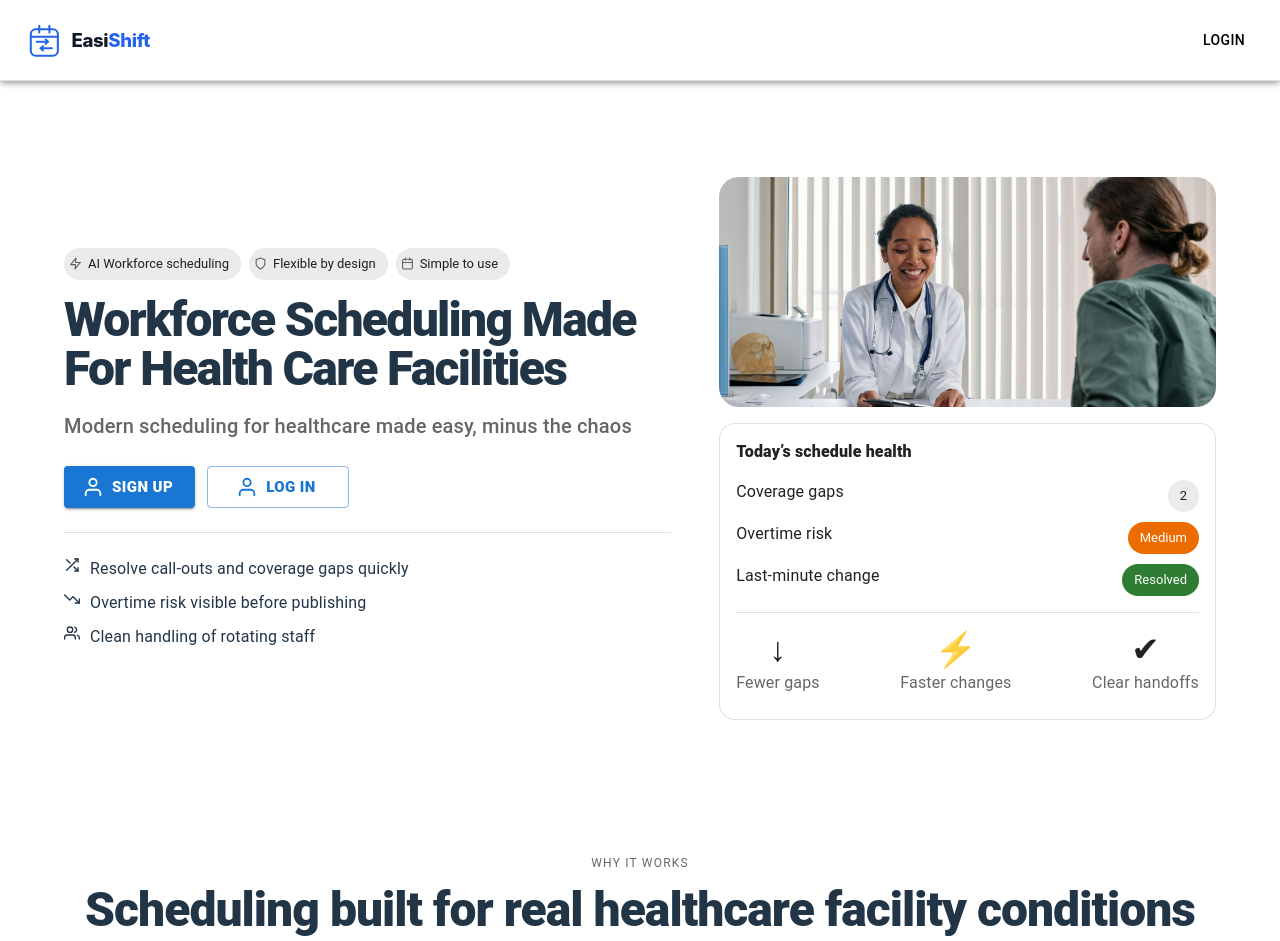
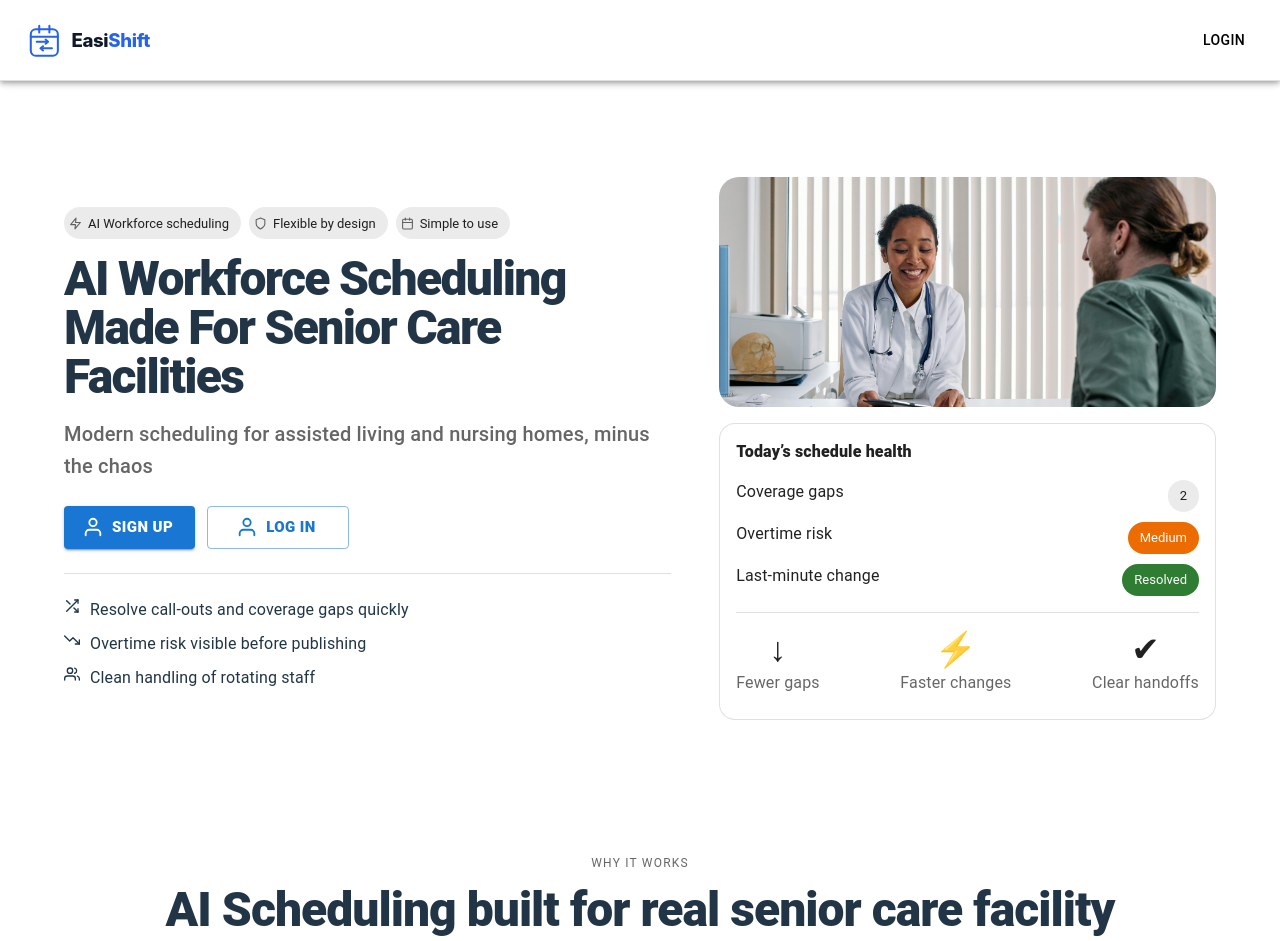
Before and after one commit to everyonesbuddy/easishift-fe, a React (Vite) app: page / in a window 1280 px wide. Shown: the top 941 px of the page. Built offline with nearby package versions, Linux system fonts and the light colour scheme.

Commit message:
revert copy

```diff
--- a/index.html
+++ b/index.html
@@ -8,8 +8,7 @@
       href="./src/assets/logos/easishift-logo-no-text.svg"
     />
     <meta name="viewport" content="width=device-width, initial-scale=1.0" />
-    <!-- <title>Senior Care Workforce Management Solution - Easishift</title> -->
-    <title>Health Care Workforce Management Solution - Easishift</title>
+    <title>Senior Care Workforce Management Solution - Easishift</title>
   </head>
   <body>
     <div id="root"></div>
--- a/src/components/Home/Home.jsx
+++ b/src/components/Home/Home.jsx
@@ -156,17 +156,15 @@ export default function Home() {
                 lineHeight: 1.02,
               }}
             >
-              {/* AI Workforce Scheduling Made For Senior Care Facilities */}
-              Workforce Scheduling Made For Health Care Facilities
+              AI Workforce Scheduling Made For Senior Care Facilities
             </Typography>
 
             <Typography
               variant="h6"
               sx={{ color: "text.secondary", mt: 2, maxWidth: 680 }}
             >
-              {/* Modern scheduling for assisted living and nursing homes, minus the
-              chaos */}
-              Modern scheduling for healthcare made easy, minus the chaos
+              Modern scheduling for assisted living and nursing homes, minus the
+              chaos
             </Typography>
 
             <Stack direction={{ xs: "column", sm: "row" }} spacing={1.5} mt={3}>
@@ -261,8 +259,7 @@ export default function Home() {
         <Section>
           <SectionTitle
             eyebrow="Why it works"
-            // title="AI Scheduling built for real senior care facility conditions"
-            title="Scheduling built for real healthcare facility conditions"
+            title="AI Scheduling built for real senior care facility conditions"
             subtitle="Designed around constant change, not ideal scenarios."
           />
 
```
